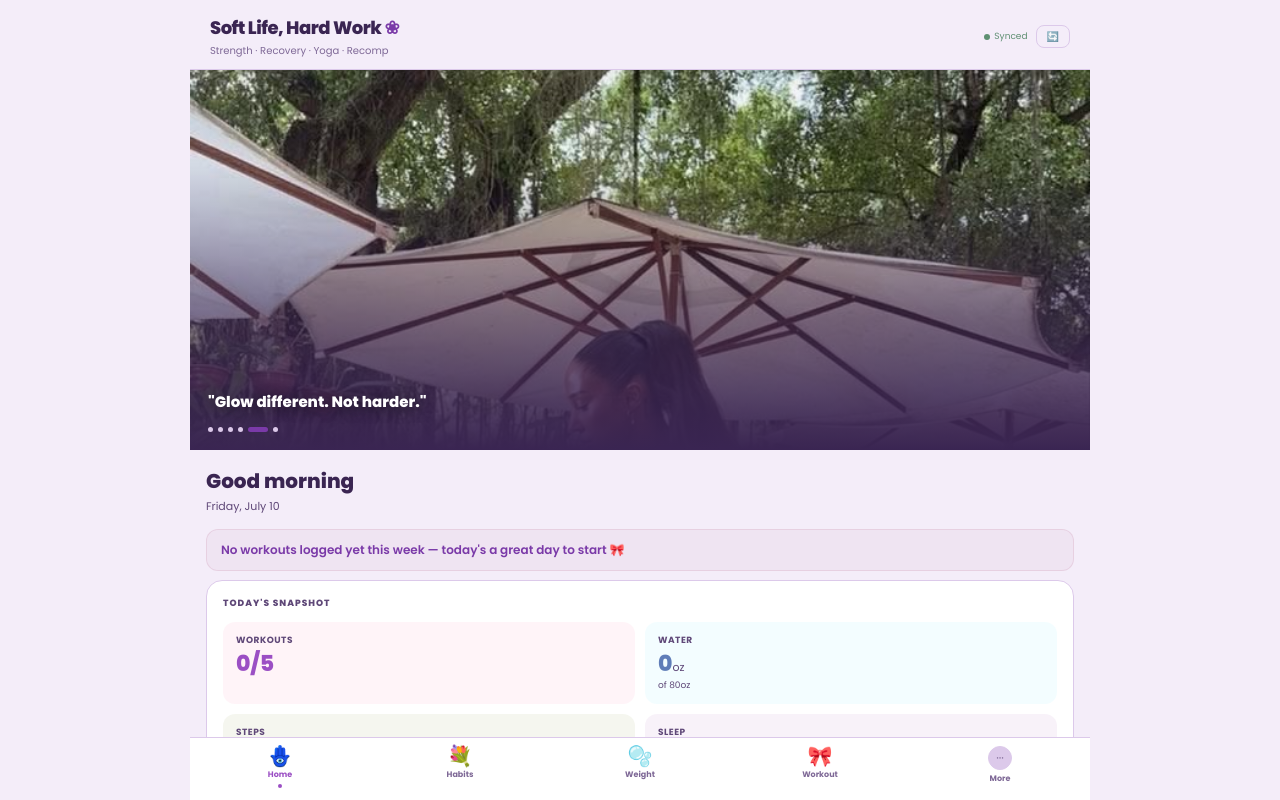
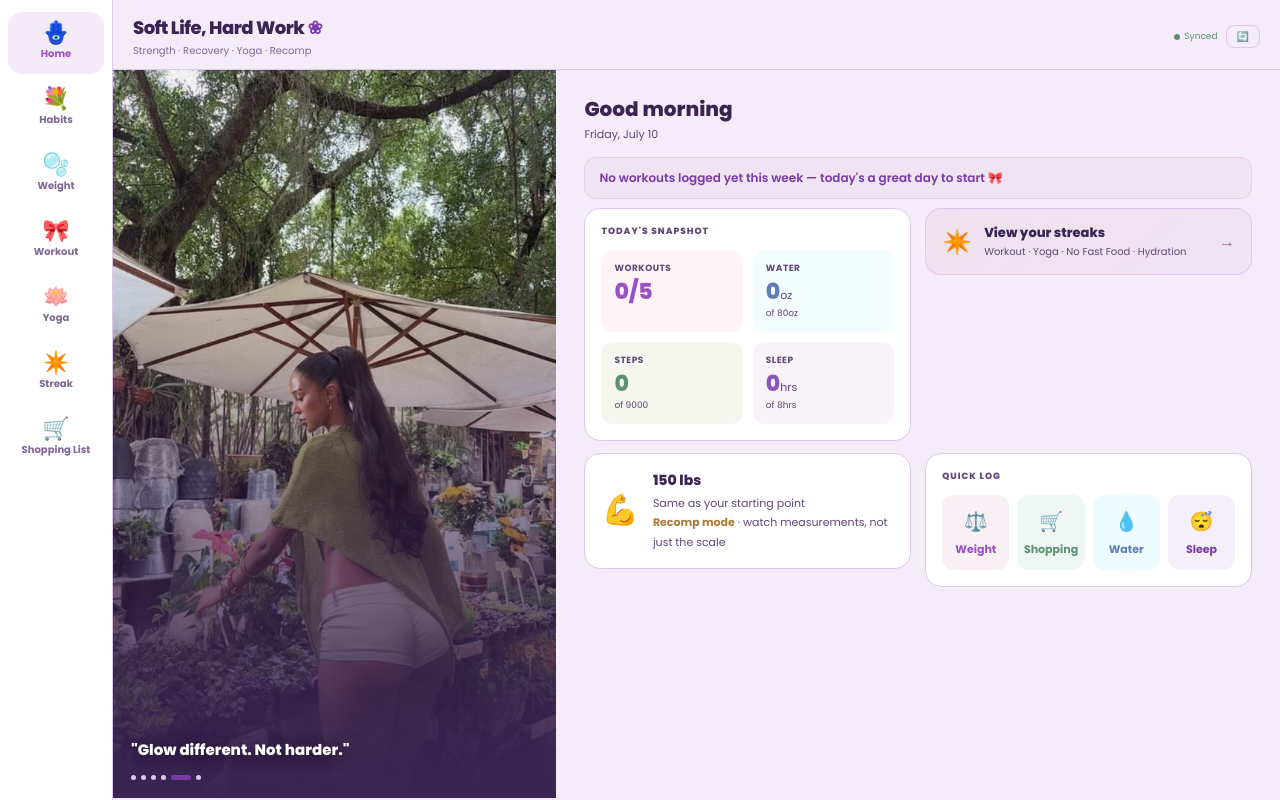
Before and after one commit to jailenevcruz-design/final1, a React (Vite) app: page / in a window 1280 px wide. Built offline with nearby package versions, Linux system fonts and the light colour scheme; no server answers; the database is empty.

Commit message:
Update App.jsx

```diff
--- a/src/App.jsx
+++ b/src/App.jsx
@@ -726,8 +726,9 @@ const SHOPPING_CATEGORIES = [
   { id: "drinks", label: "Drinks", emoji: "🥤", items: ["V8 Energy drinks", "Kombucha", "Green tea", "Herbal tea", "Unsweetened coconut water", "Water"] },
 ];
 
-function ShoppingListTab({ shoppingChecked, setShoppingChecked, extraItems, setExtraItems }) {
-  const [openCat, setOpenCat] = useState(null);
+function ShoppingListTab({ shoppingChecked, setShoppingChecked, extraItems, setExtraItems, wide }) {
+  const [openCats, setOpenCats] = useState({});
+  const toggleCat = (id) => setOpenCats(prev => wide ? { ...prev, [id]: !prev[id] } : { [id]: !prev[id] });
   const [newItem, setNewItem] = useState("");
 
   const toggle = (key) => setShoppingChecked(prev => ({ ...prev, [key]: !prev[key] }));
@@ -749,8 +750,8 @@ function ShoppingListTab({ shoppingChecked, setShoppingChecked, extraItems, setE
   };
 
   return (
-    <div style={{ padding: "14px 14px 24px" }}>
-      <Card style={{ display: "flex", justifyContent: "space-between", alignItems: "center" }}>
+    <div style={wide ? { padding: "18px 22px 28px", display: "grid", gridTemplateColumns: "repeat(3, 1fr)", gap: 12, alignItems: "start" } : { padding: "14px 14px 24px" }}>
+      <Card style={{ display: "flex", justifyContent: "space-between", alignItems: "center", ...(wide ? { marginBottom: 0 } : {}) }}>
         <div>
           <SectionLabel>Grocery list</SectionLabel>
           <div style={{ fontSize: 12, color: C.sub }}>{checkedCount}/{totalItems} in cart</div>
@@ -759,7 +760,7 @@ function ShoppingListTab({ shoppingChecked, setShoppingChecked, extraItems, setE
       </Card>
 
       {/* Add your own item */}
-      <Card>
+      <Card style={wide ? { gridColumn: "span 2", marginBottom: 0 } : undefined}>
         <div style={{ display: "flex", gap: 8 }}>
           <div style={{ flex: 1 }}>
             <TxtInput value={newItem} onChange={setNewItem} placeholder="Add an item…" />
@@ -786,11 +787,11 @@ function ShoppingListTab({ shoppingChecked, setShoppingChecked, extraItems, setE
 
       {/* Collapsible categories — keeps scroll short */}
       {SHOPPING_CATEGORIES.map(cat => {
-        const isOpen = openCat === cat.id;
+        const isOpen = !!openCats[cat.id];
         const catChecked = cat.items.filter(item => shoppingChecked[`${cat.id}-${item}`]).length;
         return (
-          <div key={cat.id} style={{ background: C.surface, border: `1px solid ${C.border}`, borderRadius: 12, marginBottom: 8, overflow: "hidden" }}>
-            <button onClick={() => setOpenCat(isOpen ? null : cat.id)} style={{ width: "100%", display: "flex", alignItems: "center", gap: 10, padding: "12px 14px", background: "none", border: "none", cursor: "pointer", fontFamily: "inherit", textAlign: "left" }}>
+          <div key={cat.id} style={{ background: C.surface, border: `1px solid ${C.border}`, borderRadius: 12, marginBottom: wide ? 0 : 8, overflow: "hidden" }}>
+            <button onClick={() => toggleCat(cat.id)} style={{ width: "100%", display: "flex", alignItems: "center", gap: 10, padding: "12px 14px", background: "none", border: "none", cursor: "pointer", fontFamily: "inherit", textAlign: "left" }}>
               <span style={{ fontSize: 18 }}>{cat.emoji}</span>
               <span style={{ flex: 1, fontSize: 13, fontWeight: 700, color: C.text }}>{cat.label}</span>
               <span style={{ fontSize: 10, color: C.sub }}>{catChecked}/{cat.items.length}</span>
@@ -1052,7 +1053,7 @@ function YogaTab({ markTodayDots }) {
 }
 
 // ─── MAIN APP ─────────────────────────────────────────────────────────────────
-function HomeTab({ weeklyWorkouts, weeklyHistory, waterOz, dailyStats, weightLog, setActiveTab }) {
+function HomeTab({ weeklyWorkouts, weeklyHistory, waterOz, dailyStats, weightLog, setActiveTab, wide, vh }) {
   const CAROUSEL = [
     { src: "/images/IMG_7875.jpeg", pos: "center 40%", quote: '"She is fierce. She is strong. She is her own goal."' },
     { src: "/images/IMG_7872.jpeg", pos: "center 20%", quote: '"Every rep brings you closer to her."' },
@@ -1120,8 +1121,8 @@ function HomeTab({ weeklyWorkouts, weeklyHistory, waterOz, dailyStats, weightLog
   const topNudges = nudges.slice(0, 2);
 
   return (
-    <div>
-      <div style={{ position: "relative", height: 380, overflow: "hidden" }}>
+    <div style={wide ? { display: "grid", gridTemplateColumns: "minmax(300px, 38%) 1fr", alignItems: "start" } : undefined}>
+      <div style={{ position: wide ? "sticky" : "relative", top: 0, height: wide ? Math.max(360, (vh || 768) - 72) : 380, overflow: "hidden" }}>
         {CAROUSEL.map((s, i) => (
           <div key={i} style={{ position: "absolute", inset: 0, opacity: i === slide ? 1 : 0, transition: "opacity 1.1s ease" }}>
             <img src={s.src} alt="inspo" style={{ width: "100%", height: "100%", objectFit: "cover", objectPosition: s.pos, display: "block" }} />
@@ -1137,17 +1138,17 @@ function HomeTab({ weeklyWorkouts, weeklyHistory, waterOz, dailyStats, weightLog
           </div>
         ))}
       </div>
-      <div style={{ padding: "16px 16px 20px" }}>
+      <div style={wide ? { padding: "24px 28px", display: "grid", gridTemplateColumns: "1fr 1fr", columnGap: 14, alignItems: "start", alignContent: "start" } : { padding: "16px 16px 20px" }}>
 
         {/* Greeting + nudges */}
-        <div style={{ marginBottom: 14 }}>
+        <div style={{ marginBottom: 14, gridColumn: "1 / -1" }}>
           <div style={{ fontSize: 20, fontWeight: 800, color: C.text, marginBottom: 2 }}>
             {timeGreeting} {weather ? `· ${weather.temp}°` : ""}
           </div>
           <div style={{ fontSize: 11, color: C.sub }}>{now.toLocaleDateString("en-US", { weekday: "long", month: "long", day: "numeric" })}</div>
         </div>
         {topNudges.map((n, i) => (
-          <div key={i} style={{ background: "rgba(192,132,160,0.08)", border: `1px solid rgba(192,132,160,0.2)`, borderRadius: 12, padding: "11px 14px", marginBottom: 9 }}>
+          <div key={i} style={{ background: "rgba(192,132,160,0.08)", border: `1px solid rgba(192,132,160,0.2)`, borderRadius: 12, padding: "11px 14px", marginBottom: 9, gridColumn: "1 / -1" }}>
             <div style={{ fontSize: 12, color: "#7A3AA8", fontWeight: 600, lineHeight: 1.5 }}>{n.msg}</div>
           </div>
         ))}
@@ -1203,7 +1204,7 @@ function HomeTab({ weeklyWorkouts, weeklyHistory, waterOz, dailyStats, weightLog
               { emoji: "💧", label: "Water", color: C.dotBlue, bg: "rgba(107,230,247,0.12)", tab: "habits" },
               { emoji: "😴", label: "Sleep", color: C.plum, bg: "rgba(160,124,192,0.12)", tab: "habits" },
             ].map(q => (
-              <button key={q.label} onClick={() => setActiveTab(q.tab)} style={{ flex: 1, padding: "12px 4px", borderRadius: 12, fontSize: 11, fontWeight: 700, cursor: "pointer", border: "none", display: "flex", flexDirection: "column", alignItems: "center", gap: 5, background: q.bg, color: q.color, fontFamily: "inherit" }}>
+              <button key={q.label} onClick={() => setActiveTab(q.tab)} style={{ flex: "1 1 0", minWidth: 0, padding: "12px 4px", borderRadius: 12, fontSize: 11, fontWeight: 700, cursor: "pointer", border: "none", display: "flex", flexDirection: "column", alignItems: "center", gap: 5, background: q.bg, color: q.color, fontFamily: "inherit" }}>
                 <span style={{ fontSize: 19 }}>{q.emoji}</span>
                 <span>{q.label}</span>
               </button>
@@ -1215,7 +1216,7 @@ function HomeTab({ weeklyWorkouts, weeklyHistory, waterOz, dailyStats, weightLog
   );
 }
 
-function StreakTab({ weeklyHistory, weightLog, splurgeRewards, setSplurgeRewards, habits }) {
+function StreakTab({ weeklyHistory, weightLog, splurgeRewards, setSplurgeRewards, habits, wide }) {
   const today = new Date();
   let streak = 0;
   for (let i = 0; i < 365; i++) {
@@ -1270,7 +1271,7 @@ function StreakTab({ weeklyHistory, weightLog, splurgeRewards, setSplurgeRewards
   const monthNames = ["Jan","Feb","Mar","Apr","May","Jun","Jul","Aug","Sep","Oct","Nov","Dec"];
   const todayKey = getTodayKey();
   return (
-    <div style={{ padding: "16px 14px 24px" }}>
+    <div className={wide ? "wide-cols" : undefined} style={{ padding: "16px 14px 24px" }}>
       <Card style={{ display: "flex", gap: 14, alignItems: "center" }}>
         <div style={{ width: 58, height: 58, borderRadius: "50%", border: `2px solid ${C.rose}`, background: "rgba(192,132,160,0.1)", display: "flex", flexDirection: "column", alignItems: "center", justifyContent: "center", flexShrink: 0 }}>
           <div style={{ fontSize: 22, fontWeight: 800, color: "#7A3AA8" }}>{streak}</div>
@@ -2111,11 +2112,11 @@ function HabitsTab({ waterTaps, setWaterTaps, dailyStats, setDailyStats, habits,
   );
 }
 
-function WeightTab({ weightLog, setWeightLog, measurements, setMeasurements }) {
+function WeightTab({ weightLog, setWeightLog, measurements, setMeasurements, wide }) {
   const latest = weightLog.length > 0 ? parseFloat(weightLog[0].weight) : START_WEIGHT;
   const changeSinceStart = +(latest - START_WEIGHT).toFixed(1);
   return (
-    <div style={{ padding: "16px 14px 24px" }}>
+    <div className={wide ? "wide-cols" : undefined} style={{ padding: "16px 14px 24px" }}>
       <div style={{ display: "grid", gridTemplateColumns: "1fr 1fr", gap: 8, marginBottom: 14 }}>
         {[
           { label: "Current", val: `${latest}`, unit: "lbs", color: "#8A55BC" },
@@ -2321,78 +2322,113 @@ function WorkoutExerciseCard({ ex, exKey, done, dayColor, checkEx, previous }) {
   );
 }
 
-function WorkoutTab({ selectedDay, setSelectedDay, checked, checkEx, weeklyWorkouts, markDayDone, day, pct, doneCount, exKeys, exerciseHistory }) {
+function useViewport() {
+  const read = () => ({ w: window.innerWidth, h: window.innerHeight });
+  const [vp, setVp] = useState(read);
+  useEffect(() => {
+    const on = () => setVp(read());
+    window.addEventListener("resize", on);
+    window.addEventListener("orientationchange", on);
+    return () => { window.removeEventListener("resize", on); window.removeEventListener("orientationchange", on); };
+  }, []);
+  // "wide" = landscape tablet / desktop: side rail + multi-column screens
+  return { ...vp, wide: vp.w >= 900 && vp.w > vp.h };
+}
+
+function WorkoutTab({ selectedDay, setSelectedDay, checked, checkEx, weeklyWorkouts, markDayDone, day, pct, doneCount, exKeys, exerciseHistory, wide, vh }) {
   const photo = DAY_PHOTOS[selectedDay];
-  return (
-    <div>
-      {/* Photo banner */}
-      {photo && (
-        <div style={{ position: "relative", height: 220, overflow: "hidden" }}>
+  const bannerH = wide ? Math.min(300, Math.max(190, Math.round((vh || 768) * 0.34))) : 220;
+
+  const banner = photo && (
+    <div style={{ position: "relative", height: bannerH, overflow: "hidden", borderRadius: wide ? 16 : 0 }}>
       <img src={photo.src} alt="inspo" style={{ width: "100%", height: "100%", objectFit: "cover", objectPosition: photo.pos, display: "block" }} />
       <div style={{ position: "absolute", top: 0, left: 0, right: 0, height: 80, background: "linear-gradient(to bottom, rgba(58,37,82,0.75) 0%, transparent 100%)" }} />
       <div style={{ position: "absolute", bottom: 0, left: 0, right: 0, height: 130, background: "linear-gradient(to top, rgba(58,37,82,1) 0%, rgba(58,37,82,0.6) 60%, transparent 100%)" }} />
       <div style={{ position: "absolute", bottom: 0, left: 0, right: 0, padding: "0 16px 14px" }}>
-            <div style={{ fontSize: 9, fontWeight: 800, color: day.color, textTransform: "uppercase", letterSpacing: 2, marginBottom: 4 }}>Day {selectedDay} · {day.focus}</div>
+        <div style={{ fontSize: 9, fontWeight: 800, color: "#EBD3FA", textTransform: "uppercase", letterSpacing: 2, marginBottom: 4 }}>Day {selectedDay} · {day.focus}</div>
         <div style={{ fontSize: 17, fontWeight: 800, color: "#fff", marginBottom: 8 }}>{day.label.replace(`Day ${selectedDay} — `, "")} {day.isFlexible ? "🚶" : "💪"}</div>
         {!day.isFlexible && (
           <div style={{ display: "flex", alignItems: "center", gap: 8 }}>
             <div style={{ flex: 1, height: 4, borderRadius: 2, background: C.border, overflow: "hidden" }}>
-                  <div style={{ height: "100%", width: `${pct}%`, borderRadius: 2, background: day.color }} />
-                </div>
-                <div style={{ fontSize: 10, fontWeight: 700, color: day.color }}>{doneCount}/{exKeys.length} done</div>
-              </div>
-            )}
-          </div>
-        </div>
-      )}
-      <div style={{ padding: "14px 14px" }}>
-        {/* Day strip */}
-        <div style={{ display: "flex", gap: 6, marginBottom: 14, overflowX: "auto" }}>
+              <div style={{ height: "100%", width: `${pct}%`, borderRadius: 2, background: "#E3B8F7" }} />
+            </div>
+            <div style={{ fontSize: 10, fontWeight: 700, color: "#EBD3FA" }}>{doneCount}/{exKeys.length} done</div>
+          </div>
+        )}
+      </div>
+    </div>
+  );
+
+  const dayStrip = (
+    <div style={{ display: "flex", gap: 6, marginBottom: wide ? 0 : 14, overflowX: wide ? "visible" : "auto", flexWrap: wide ? "wrap" : "nowrap" }}>
       {DAYS.map(d => (
-            <button key={d.id} onClick={() => setSelectedDay(d.id)} style={{ flexShrink: 0, padding: "7px 14px", borderRadius: 10, fontSize: 10, fontWeight: 700, cursor: "pointer", border: selectedDay === d.id ? `1.5px solid ${d.color}` : `1.5px solid ${C.border}`, background: weeklyWorkouts[d.id] ? `${d.color}18` : selectedDay === d.id ? `${d.color}12` : C.surface, color: selectedDay === d.id ? d.color : weeklyWorkouts[d.id] ? d.color : C.muted, fontFamily: "inherit" }}>
+        <button key={d.id} onClick={() => setSelectedDay(d.id)} style={{ flexShrink: 0, padding: wide ? "10px 18px" : "7px 14px", borderRadius: 10, fontSize: wide ? 12 : 10, fontWeight: 700, cursor: "pointer", border: selectedDay === d.id ? `1.5px solid ${d.color}` : `1.5px solid ${C.border}`, background: weeklyWorkouts[d.id] ? `${d.color}18` : selectedDay === d.id ? `${d.color}12` : C.surface, color: selectedDay === d.id ? d.color : weeklyWorkouts[d.id] ? d.color : C.muted, fontFamily: "inherit" }}>
           {weeklyWorkouts[d.id] ? "✓" : d.id}
         </button>
       ))}
     </div>
-
-        {day.isFlexible ? (
-          <>
-            <Card accent={day.color}>
+  );
+
+  const finish = !weeklyWorkouts[selectedDay] ? (
+    <button onClick={markDayDone} style={{ width: "100%", marginTop: wide ? 0 : 6, padding: 12, borderRadius: 12, border: "none", background: `linear-gradient(135deg, ${day.color}, #B27AD8)`, color: "#fff", fontSize: 14, fontWeight: 800, cursor: "pointer", fontFamily: "inherit" }}>{day.isFlexible ? `🔥 Mark Day ${selectedDay} Complete` : "Complete Workout"}</button>
+  ) : (
+    <div style={{ textAlign: "center", color: day.color, fontSize: 12, fontWeight: 700, padding: "12px 0" }}>✓ Day {selectedDay} logged this week!</div>
+  );
+
+  const flexibleCard = (
+    <Card accent={day.color} style={wide ? { gridColumn: "1 / -1" } : undefined}>
       <SectionLabel>Flexible movement day</SectionLabel>
       <div style={{ fontSize: 11, color: C.sub, lineHeight: 1.7, marginBottom: 10 }}>{day.note}</div>
       <div style={{ display: "flex", flexWrap: "wrap", gap: 6 }}>
-                {day.options.map(o => (
+        {day.options && day.options.map(o => (
           <span key={o} style={{ fontSize: 11, color: day.color, background: `${day.color}18`, borderRadius: 8, padding: "5px 10px", fontWeight: 600 }}>{o}</span>
         ))}
       </div>
     </Card>
-            {!weeklyWorkouts[selectedDay] ? (
-              <button onClick={markDayDone} style={{ width: "100%", marginTop: 6, padding: 12, borderRadius: 12, border: "none", background: `linear-gradient(135deg, ${day.color}, #B27AD8)`, color: "#fff", fontSize: 14, fontWeight: 800, cursor: "pointer", fontFamily: "inherit" }}>🔥 Mark Day {selectedDay} Complete</button>
-            ) : (
-              <div style={{ textAlign: "center", color: day.color, fontSize: 12, fontWeight: 700, padding: "12px 0" }}>✓ Day {selectedDay} logged this week!</div>
-            )}
-          </>
-        ) : (
-          <>
-            {/* Exercise cards */}
-            {day.exercises.map(ex => {
+  );
+
+  const exerciseCards = day.exercises.map(ex => {
     const key = `${selectedDay}-${ex.id}`;
     const done = !!checked[key];
     return <WorkoutExerciseCard key={ex.id} ex={ex} exKey={key} done={done} dayColor={day.color} checkEx={checkEx} previous={exerciseHistory?.[ex.id]} />;
-            })}
-            {!weeklyWorkouts[selectedDay] ? (
-              <button onClick={markDayDone} style={{ width: "100%", marginTop: 6, padding: 12, borderRadius: 12, border: "none", background: `linear-gradient(135deg, ${day.color}, #B27AD8)`, color: "#fff", fontSize: 14, fontWeight: 800, cursor: "pointer", fontFamily: "inherit" }}>Complete Workout</button>
+  });
+
+  if (wide) {
+    return (
+      <div style={{ display: "grid", gridTemplateColumns: "minmax(280px, 31%) 1fr", gap: 20, padding: "16px 20px 24px", alignItems: "start" }}>
+        {/* Left: stays in view while the exercise list scrolls */}
+        <div style={{ position: "sticky", top: 16, display: "flex", flexDirection: "column", gap: 12 }}>
+          {banner}
+          {dayStrip}
+          {finish}
+        </div>
+        {/* Right: exercises in two independent columns (a card expanding never shifts its neighbour) */}
+        {day.isFlexible ? (
+          <div>{flexibleCard}</div>
         ) : (
-              <div style={{ textAlign: "center", color: day.color, fontSize: 12, fontWeight: 700, padding: "12px 0" }}>✓ Day {selectedDay} logged this week!</div>
-            )}
-          </>
-        )}
+          <div style={{ display: "flex", gap: 12, alignItems: "flex-start" }}>
+            <div style={{ flex: 1, minWidth: 0 }}>{exerciseCards.slice(0, Math.ceil(exerciseCards.length / 2))}</div>
+            <div style={{ flex: 1, minWidth: 0 }}>{exerciseCards.slice(Math.ceil(exerciseCards.length / 2))}</div>
+          </div>
+        )}
+      </div>
+    );
+  }
+
+  return (
+    <div>
+      {banner}
+      <div style={{ padding: "14px 14px" }}>
+        {dayStrip}
+        {day.isFlexible ? flexibleCard : exerciseCards}
+        {finish}
       </div>
     </div>
   );
 }
 
 export default function FitnessTracker() {
+  const { wide, h: vh } = useViewport();
   useEffect(() => { document.body.style.background = C.bg; document.body.style.margin = "0"; }, []);
   const todayKey = getTodayKey();
   const weekKey = getWeekKey();
@@ -2536,7 +2572,26 @@ export default function FitnessTracker() {
   const isMoreTab = MORE_TABS.some(t => t.k === activeTab);
 
   return (
-    <div style={{ fontFamily: "'Poppins','Segoe UI',sans-serif", background: C.bg, color: C.text, position: "fixed", top: 0, left: 0, right: 0, bottom: 0, maxWidth: 900, margin: "0 auto", display: "flex", flexDirection: "column", overflow: "hidden" }}>
+    <div style={{ fontFamily: "'Poppins','Segoe UI',sans-serif", background: C.bg, color: C.text, position: "fixed", top: 0, left: 0, right: 0, bottom: 0, maxWidth: wide ? 1440 : 900, margin: "0 auto", display: "flex", flexDirection: wide ? "row" : "column", overflow: "hidden" }}>
+
+      <style>{`.wide-cols{column-count:2;column-gap:16px}.wide-cols>*{break-inside:avoid}`}</style>
+
+      {/* Side rail (landscape tablets): every tab one tap away, no "More" drawer */}
+      {wide && (
+        <nav style={{ width: 96, flexShrink: 0, background: C.surface, borderRight: `1px solid ${C.border}`, display: "flex", flexDirection: "column", gap: 4, padding: "12px 8px", overflowY: "auto" }}>
+          {[...BOTTOM_NAV, ...MORE_TABS].map(t => {
+            const on = activeTab === t.k;
+            return (
+              <button key={t.k} onClick={() => { setActiveTab(t.k); setShowMore(false); }} style={{ display: "flex", flexDirection: "column", alignItems: "center", gap: 4, padding: "10px 2px", minHeight: 62, borderRadius: 14, border: "none", cursor: "pointer", fontFamily: "inherit", background: on ? `${C.rose}1c` : "transparent" }}>
+                <span style={{ fontSize: 22, lineHeight: 1 }}>{t.emoji}</span>
+                <span style={{ fontSize: 10, fontWeight: 700, color: on ? C.rose : C.muted, textAlign: "center", lineHeight: 1.2 }}>{t.label}</span>
+              </button>
+            );
+          })}
+        </nav>
+      )}
+
+      <div style={{ flex: 1, minWidth: 0, minHeight: 0, display: "flex", flexDirection: "column", overflow: "hidden" }}>
 
       {/* Fixed Header */}
       <div style={{ padding: "14px 20px 10px", borderBottom: `1px solid ${C.border}`, display: "flex", alignItems: "center", justifyContent: "space-between", flexShrink: 0, background: C.bg, zIndex: 30 }}>
@@ -2572,19 +2627,19 @@ export default function FitnessTracker() {
 
       {/* Scrollable content */}
       <div style={{ flex: 1, overflowY: "auto", WebkitOverflowScrolling: "touch" }}>
-        {activeTab === "home" && <HomeTab weeklyWorkouts={weeklyWorkouts} weeklyHistory={weeklyHistory} waterOz={waterOz} dailyStats={dailyStats} weightLog={weightLog} setActiveTab={setActiveTab} />}
-        {activeTab === "streak" && <StreakTab weeklyHistory={weeklyHistory} weightLog={weightLog} splurgeRewards={splurgeRewards} setSplurgeRewards={setSplurgeRewards} habits={habits} />}
-        {activeTab === "habits" && <HabitsTab waterTaps={waterTaps} setWaterTaps={setWaterTaps} dailyStats={dailyStats} setDailyStats={setDailyStats} habits={habits} setHabits={setHabits} habitsDone={habitsDone} setHabitsDone={setHabitsDone} cycleLog={cycleLog} setCycleLog={setCycleLog} suppRoutineWeek={suppRoutineWeek} setSuppRoutineWeek={setSuppRoutineWeek} suppRoutineComplete={suppRoutineComplete} setSuppRoutineComplete={setSuppRoutineComplete} customSupps={customSupps} setCustomSupps={setCustomSupps} customSuppsDone={customSuppsDone} setCustomSuppsDone={setCustomSuppsDone} />}
-        {activeTab === "weight" && <WeightTab weightLog={weightLog} setWeightLog={setWeightLog} measurements={measurements} setMeasurements={setMeasurements} />}
-        {activeTab === "yoga" && <YogaTab markTodayDots={markTodayDots} />}
-
-        {activeTab === "today" && <WorkoutTab selectedDay={selectedDay} setSelectedDay={setSelectedDay} checked={checked} checkEx={checkEx} weeklyWorkouts={weeklyWorkouts} markDayDone={markDayDone} day={day} pct={pct} doneCount={doneCount} exKeys={exKeys} exerciseHistory={exerciseHistory} />}
-        {activeTab === "shopping" && <ShoppingListTab shoppingChecked={shoppingChecked} setShoppingChecked={setShoppingChecked} extraItems={extraShoppingItems} setExtraItems={setExtraShoppingItems} />}
+        {activeTab === "home" && <HomeTab weeklyWorkouts={weeklyWorkouts} weeklyHistory={weeklyHistory} waterOz={waterOz} dailyStats={dailyStats} weightLog={weightLog} setActiveTab={setActiveTab} wide={wide} vh={vh} />}
+        {activeTab === "streak" && <div style={wide ? { maxWidth: 1100, margin: "0 auto" } : undefined}><StreakTab weeklyHistory={weeklyHistory} weightLog={weightLog} splurgeRewards={splurgeRewards} setSplurgeRewards={setSplurgeRewards} habits={habits} wide={wide} /></div>}
+        {activeTab === "habits" && <div style={wide ? { maxWidth: 860, margin: "0 auto" } : undefined}><HabitsTab waterTaps={waterTaps} setWaterTaps={setWaterTaps} dailyStats={dailyStats} setDailyStats={setDailyStats} habits={habits} setHabits={setHabits} habitsDone={habitsDone} setHabitsDone={setHabitsDone} cycleLog={cycleLog} setCycleLog={setCycleLog} suppRoutineWeek={suppRoutineWeek} setSuppRoutineWeek={setSuppRoutineWeek} suppRoutineComplete={suppRoutineComplete} setSuppRoutineComplete={setSuppRoutineComplete} customSupps={customSupps} setCustomSupps={setCustomSupps} customSuppsDone={customSuppsDone} setCustomSuppsDone={setCustomSuppsDone} /></div>}
+        {activeTab === "weight" && <div style={wide ? { maxWidth: 1100, margin: "0 auto" } : undefined}><WeightTab weightLog={weightLog} setWeightLog={setWeightLog} measurements={measurements} setMeasurements={setMeasurements} wide={wide} /></div>}
+        {activeTab === "yoga" && <div style={wide ? { maxWidth: 860, margin: "0 auto" } : undefined}><YogaTab markTodayDots={markTodayDots} /></div>}
+
+        {activeTab === "today" && <WorkoutTab selectedDay={selectedDay} setSelectedDay={setSelectedDay} checked={checked} checkEx={checkEx} weeklyWorkouts={weeklyWorkouts} markDayDone={markDayDone} day={day} pct={pct} doneCount={doneCount} exKeys={exKeys} exerciseHistory={exerciseHistory} wide={wide} vh={vh} />}
+        {activeTab === "shopping" && <ShoppingListTab shoppingChecked={shoppingChecked} setShoppingChecked={setShoppingChecked} extraItems={extraShoppingItems} setExtraItems={setExtraShoppingItems} wide={wide} />}
 
       </div>
 
       {/* Fixed Bottom nav */}
-      <div style={{ background: C.surface, borderTop: `1px solid ${C.border}`, display: "flex", zIndex: 40, paddingBottom: 8, flexShrink: 0 }}>
+      {!wide && <div style={{ background: C.surface, borderTop: `1px solid ${C.border}`, display: "flex", zIndex: 40, paddingBottom: 8, flexShrink: 0 }}>
         {BOTTOM_NAV.map(t => (
           <button key={t.k} onClick={() => { setActiveTab(t.k); setShowMore(false); }} style={{ flex: 1, display: "flex", flexDirection: "column", alignItems: "center", gap: 3, padding: "8px 0 4px", background: "none", border: "none", cursor: "pointer", fontFamily: "inherit" }}>
             <span style={{ fontSize: 20, lineHeight: 1 }}>{t.emoji}</span>
@@ -2597,7 +2652,8 @@ export default function FitnessTracker() {
           <span style={{ fontSize: 8, fontWeight: 700, color: isMoreTab ? C.rose : C.muted }}>More</span>
           {isMoreTab && <div style={{ width: 4, height: 4, borderRadius: "50%", background: C.rose }} />}
         </button>
-      </div>
-    </div>
-  );
-}
+      </div>}
+      </div>
+    </div>
+  );
+}
```
Lines whose indentation alone changed are shown as unchanged.
